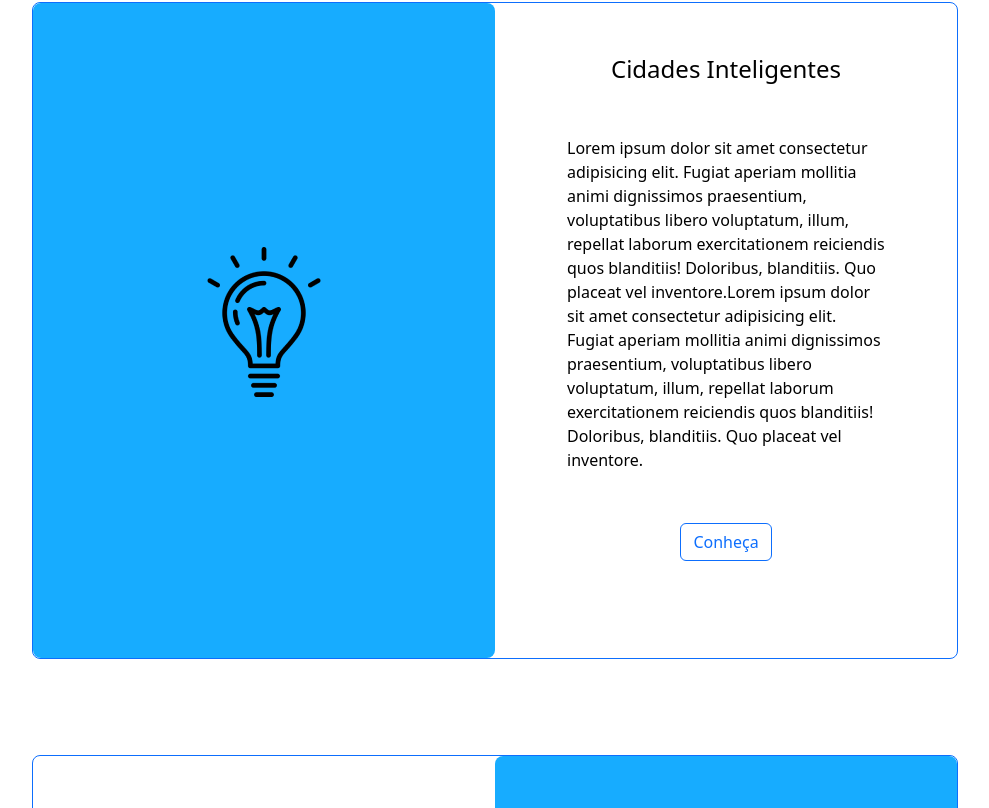
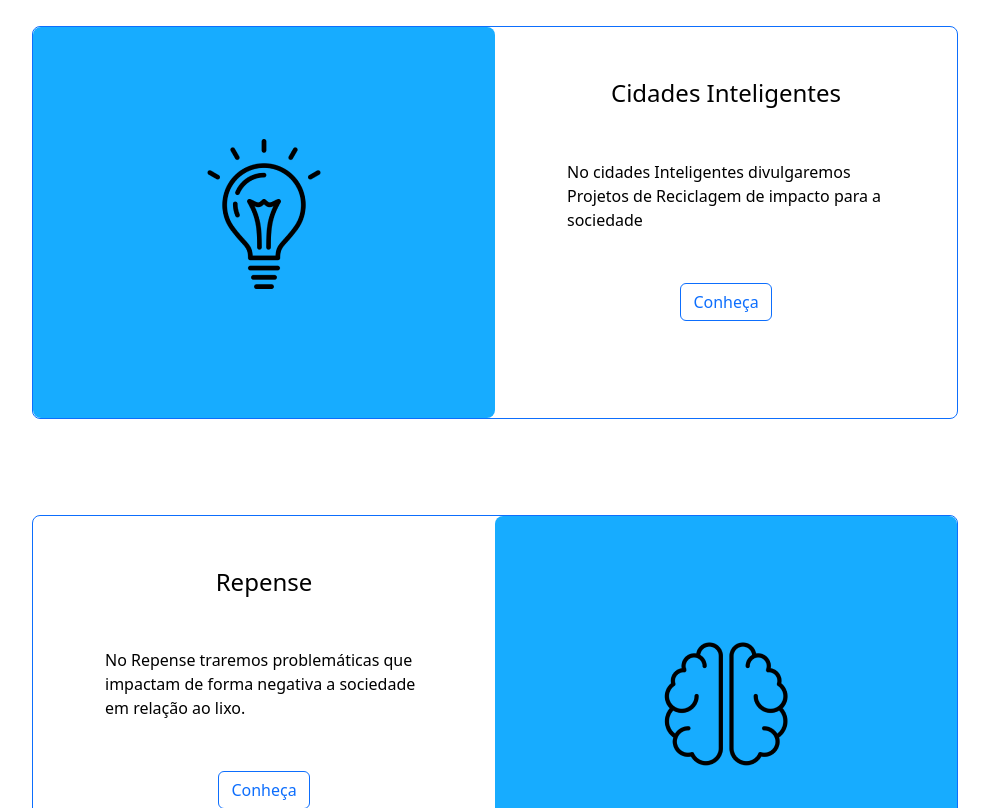
Before and after one commit to ThallysCezar/FaculdadeReciclaRec, a React (Create React App) app: page / in a window 1280 px wide. Shown: the part 1192-2000 px from the top of the page, without its empty margins (145-1134 px from the left). Built offline with nearby package versions, Linux system fonts and the light colour scheme.

Commit message:
refactor: reconfig all texts in the site

```diff
--- a/src/components/CardCidades/index.tsx
+++ b/src/components/CardCidades/index.tsx
@@ -33,10 +33,9 @@ const CardCidades = () => {
             <div className="col-md-6 text-center">
             <h3 className="d-flex justify-content-start">Recife</h3><br /><br />
               <p>
-                Lorem ipsum dolor sit amet consectetur, adipisicing elit. Maxime, deserunt. Doloremque, animi labore molestias voluptates, incidunt aut, iste non iusto sapiente quia commodi nemo vero? Nobis, distinctio? Architecto, voluptatem ab.
-                Lorem ipsum dolor sit amet consectetur, adipisicing elit. Maxime, deserunt. Doloremque, animi labore molestias voluptates, incidunt aut, iste non iusto sapiente quia commodi nemo vero? Nobis, distinctio? Architecto, voluptatem ab.
-                Lorem ipsum dolor sit amet consectetur, adipisicing elit. Maxime, deserunt. Doloremque, animi labore molestias voluptates, incidunt aut, iste non iusto sapiente quia commodi nemo vero? Nobis, distinctio? Architecto, voluptatem ab.Lorem ipsum dolor sit amet consectetur, adipisicing elit. Maxime, deserunt. Doloremque, animi labore molestias voluptates, incidunt aut, iste non iusto sapiente quia commodi nemo vero? Nobis, distinctio? Architecto, voluptatem ab.Lorem ipsum dolor sit amet consectetur, adipisicing elit. Maxime, deserunt. Doloremque, animi labore molestias voluptates, incidunt aut, iste non iusto sapiente quia commodi nemo vero? Nobis, distinctio? Architecto, voluptatem ab.
+                Com artesanato, mulheres de PE reciclam 1 tonelada de plástico por mês... - Veja mais em
               </p>
+              <a className="text-decoration-none" href="https://www.uol.com.br/ecoa/ultimas-noticias/2021/10/22/mulheres-de-pe-tiram-1t-de-plastico-de-circulacao-e-criam-objetos-para-casa.html?cmpid=copiaecola" target="_blank" rel="noreferrer">Link para mais informações</a>
           </div>
         </div>
         <br />
--- a/src/components/CardsImg/index.tsx
+++ b/src/components/CardsImg/index.tsx
@@ -31,17 +31,7 @@ const CardsImg = () => {
 
                       <div>
                         <p>
-                          Lorem ipsum dolor sit amet consectetur adipisicing
-                          elit. Fugiat aperiam mollitia animi dignissimos
-                          praesentium, voluptatibus libero voluptatum, illum,
-                          repellat laborum exercitationem reiciendis quos
-                          blanditiis! Doloribus, blanditiis. Quo placeat vel
-                          inventore.Lorem ipsum dolor sit amet consectetur
-                          adipisicing elit. Fugiat aperiam mollitia animi
-                          dignissimos praesentium, voluptatibus libero
-                          voluptatum, illum, repellat laborum exercitationem
-                          reiciendis quos blanditiis! Doloribus, blanditiis. Quo
-                          placeat vel inventore.
+                          No cidades Inteligentes divulgaremos Projetos de Reciclagem de impacto para a sociedade
                         </p>
                         <div className="d-flex align-items-center justify-content-center pb-4">
                           <Link className="nav-link" aria-current="page" to="/cidades">
@@ -75,17 +65,7 @@ const CardsImg = () => {
                       </div>
                       <div>
                         <p>
-                          Lorem ipsum dolor sit amet consectetur adipisicing
-                          elit. Fugiat aperiam mollitia animi dignissimos
-                          praesentium, voluptatibus libero voluptatum, illum,
-                          repellat laborum exercitationem reiciendis quos
-                          blanditiis! Doloribus, blanditiis. Quo placeat vel
-                          inventore.Lorem ipsum dolor sit amet consectetur
-                          adipisicing elit. Fugiat aperiam mollitia animi
-                          dignissimos praesentium, voluptatibus libero
-                          voluptatum, illum, repellat laborum exercitationem
-                          reiciendis quos blanditiis! Doloribus, blanditiis. Quo
-                          placeat vel inventore.
+                          No Repense traremos problemáticas que impactam de forma negativa a sociedade em relação ao lixo.
                         </p>
                         <div className="d-flex align-items-center justify-content-center pb-4">
                           <Link className="nav-link" aria-current="page" to="/cidades">
```
Also changed, not shown: src/components/MapaReciclagem/index.tsx (+6 -2 lines).
